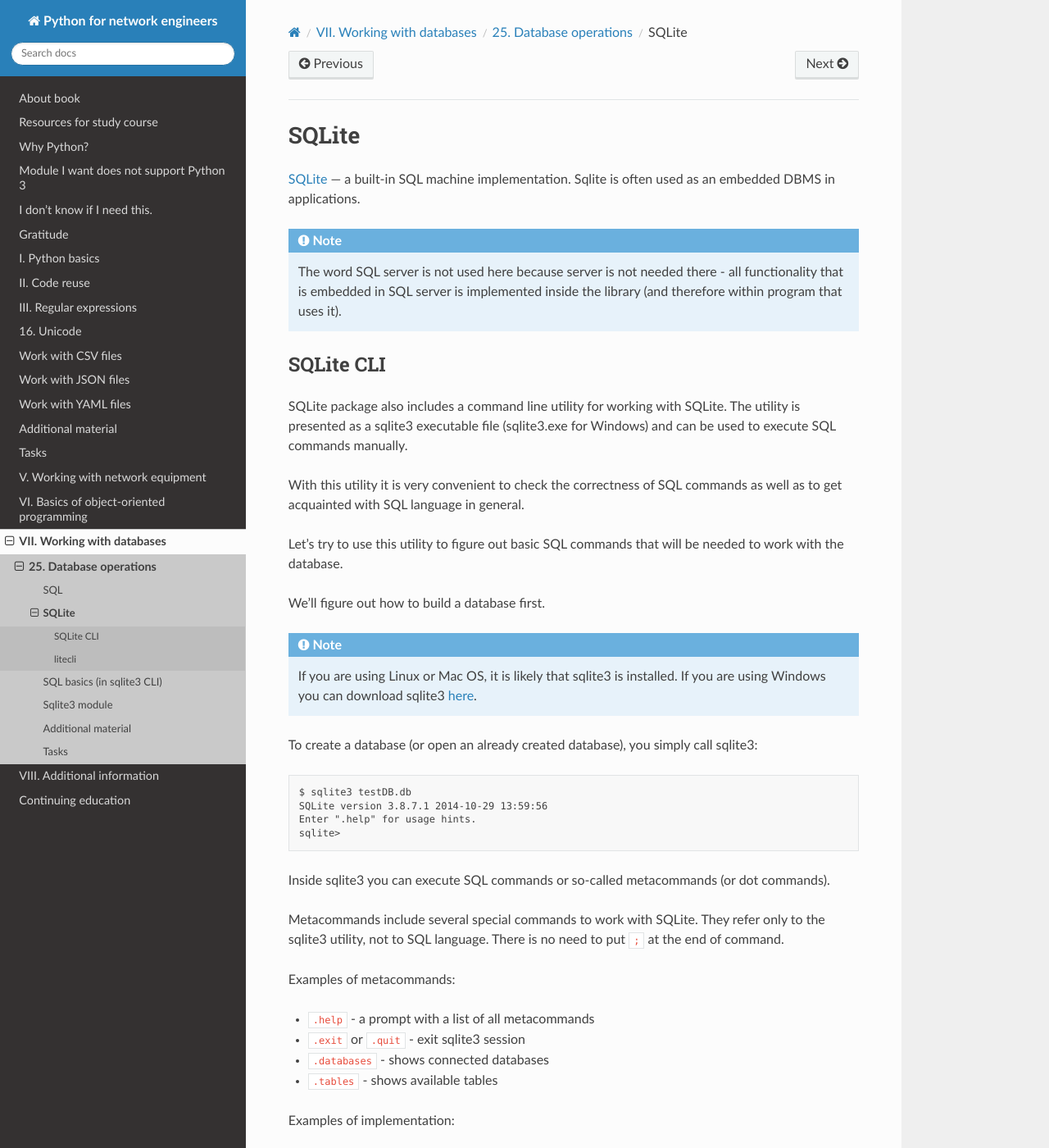
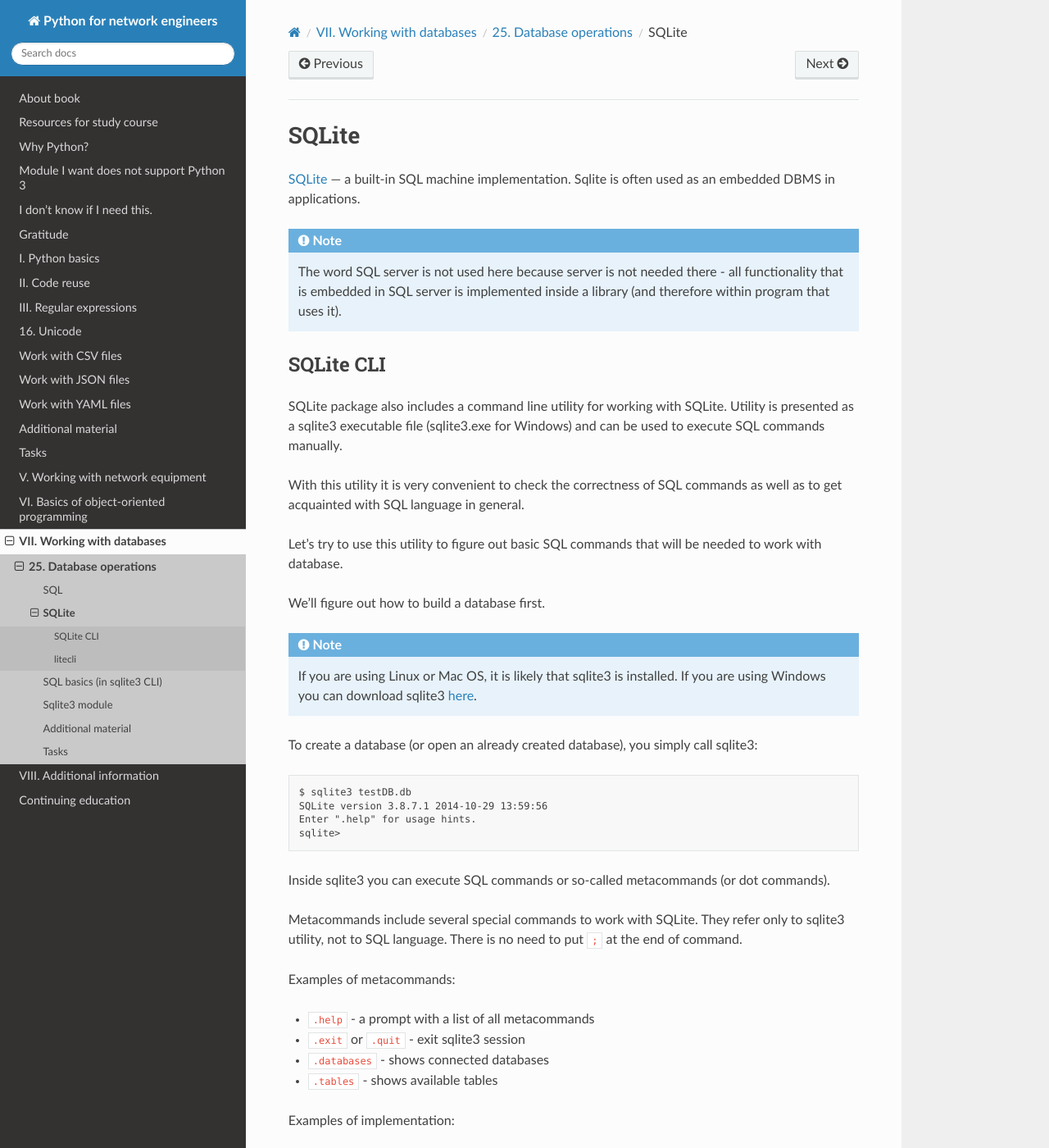
Before and after one commit to natenka/pyneng-book-en, a Sphinx documentation site: the page built from docs/source/book/25_db/sqlite.rst, in a window 1280 px wide and 1400 px high. Shown: the whole window at 82% size. Built offline with Sphinx 7.4.7 and the Read the Docs theme 2.0.0, drawn with Linux system fonts in a browser that asks for light colours; pages that are not in the unit, such as notebooks, are missing from menus.

Commit message:
Update sqlite.rst

```diff
--- a/docs/source/book/25_db/sqlite.rst
+++ b/docs/source/book/25_db/sqlite.rst
@@ -6,17 +6,17 @@
 
 .. note::
 
-    The word SQL server is not used here because server is not needed there - all functionality that is embedded in SQL server is implemented inside the library (and therefore within program that uses it).
+    The word SQL server is not used here because server is not needed there - all functionality that is embedded in SQL server is implemented inside a library (and therefore within program that uses it).
 
 
 SQLite CLI
 ^^^^^^^^^^
 
-SQLite package also includes a command line utility for working with SQLite. The utility is presented as a sqlite3 executable file (sqlite3.exe for Windows) and can be used to execute SQL commands manually.
+SQLite package also includes a command line utility for working with SQLite. Utility is presented as a sqlite3 executable file (sqlite3.exe for Windows) and can be used to execute SQL commands manually.
 
 With this utility it is very convenient to check the correctness of SQL commands as well as to get acquainted with SQL language in general.
 
-Let's try to use this utility to figure out basic SQL commands that will be needed to work with the database.
+Let's try to use this utility to figure out basic SQL commands that will be needed to work with database.
 
 We’ll figure out how to build a database first.
 
@@ -35,7 +35,7 @@
 
 Inside sqlite3 you can execute SQL commands or so-called metacommands (or dot commands).
 
-Metacommands include several special commands to work with SQLite. They refer only to the sqlite3 utility, not to SQL language. There is no need to put ``;`` at the end of command.
+Metacommands include several special commands to work with SQLite. They refer only to sqlite3 utility, not to SQL language. There is no need to put ``;`` at the end of command.
 
 Examples of metacommands:
 
```
